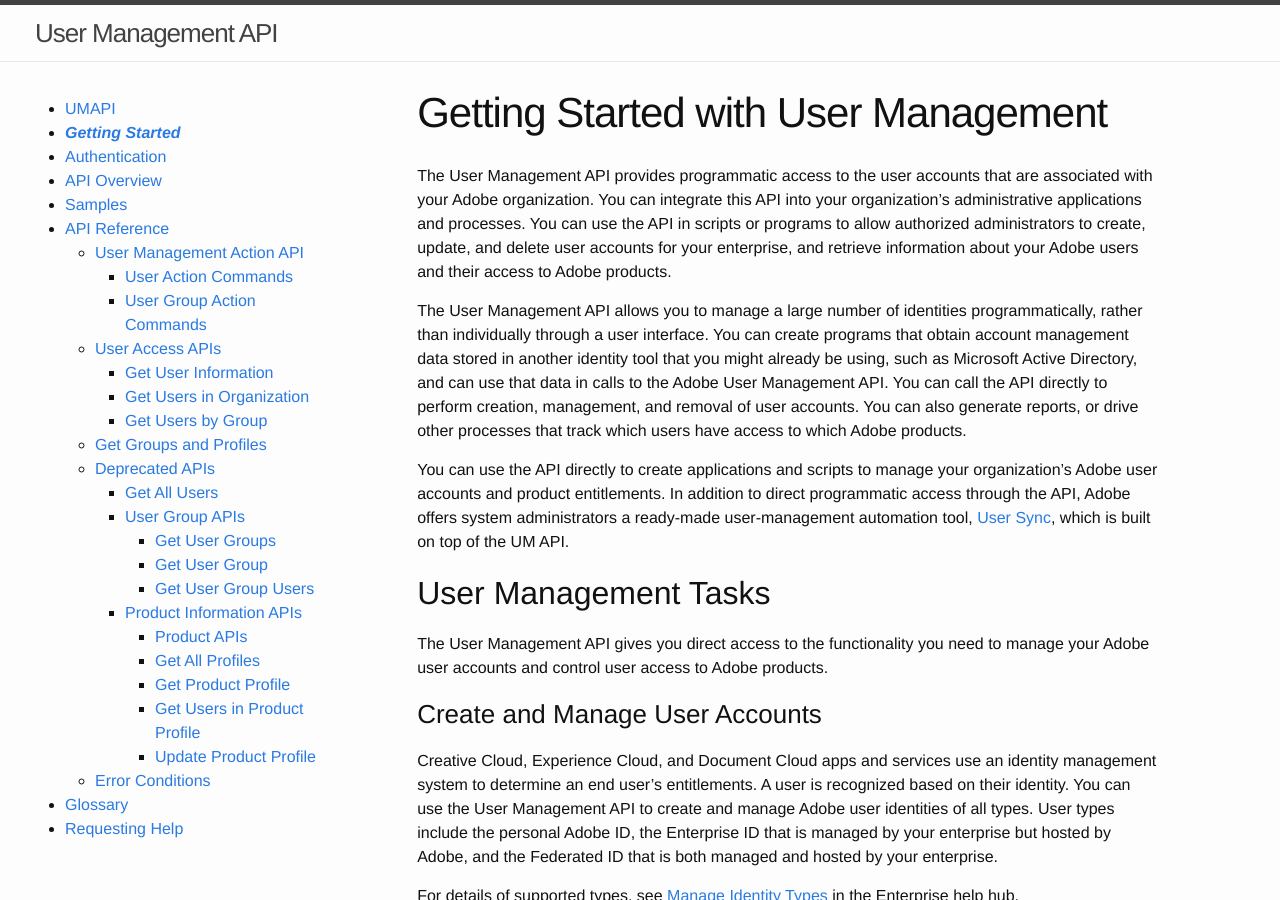
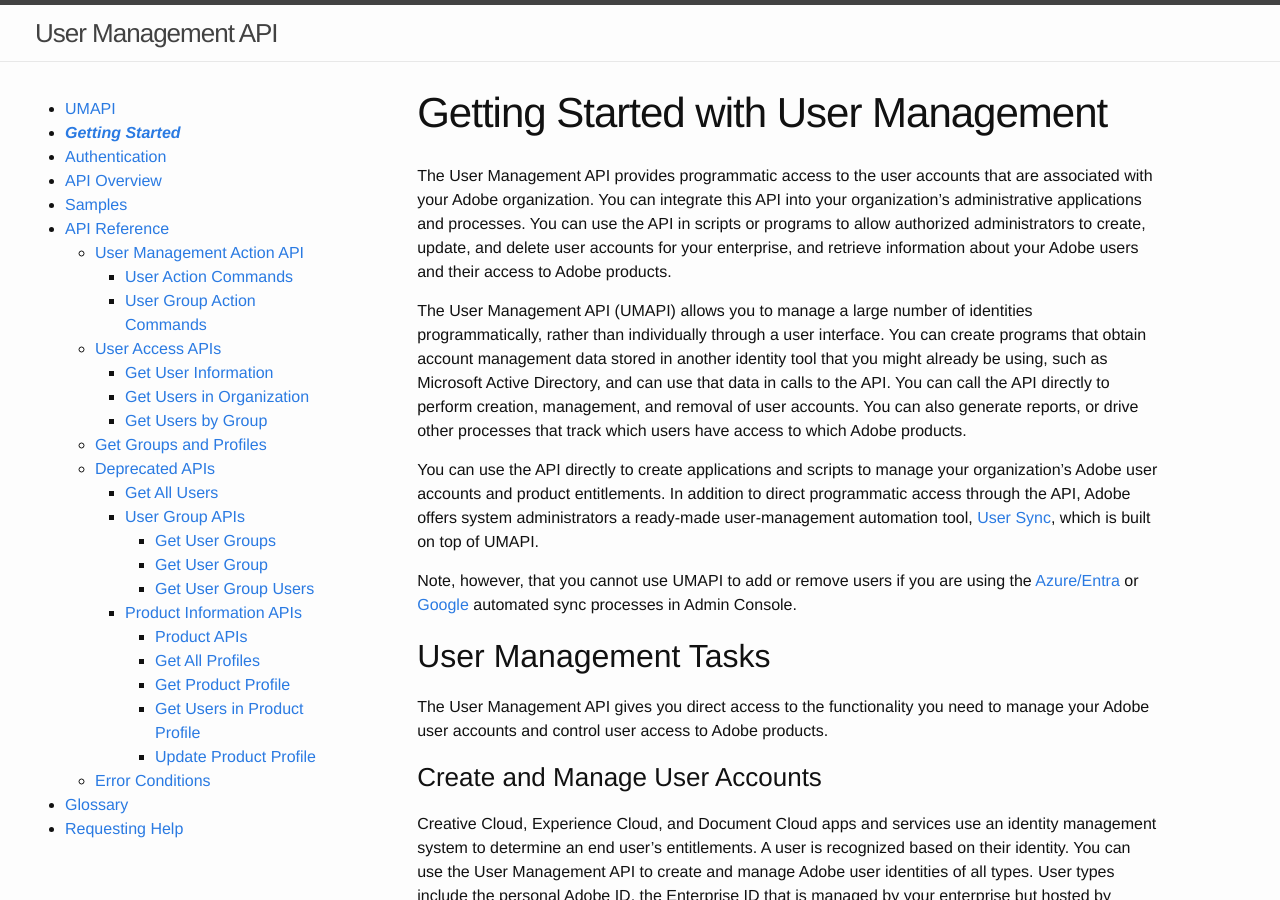
Before and after one commit to adobe-apiplatform/umapi-documentation, a Jekyll site: the page built from docs/en/getstarted.md, in a window 1280 px wide and 900 px high. Built offline with Jekyll 4.4.1, drawn with Linux system fonts in a browser that asks for light colours.

Commit message:
Update for global admin handling

```diff
--- a/docs/en/getstarted.md
+++ b/docs/en/getstarted.md
@@ -9,10 +9,11 @@
 
 {% include_relative partials/umIntro.md %}
 
-The User Management API allows you to manage a large number of identities programmatically, rather than individually through a user interface. You can create programs that obtain account management data stored in another identity tool that you might already be using, such as Microsoft Active Directory, and can use that data in calls to the Adobe User Management API. You can call the API directly to perform creation, management, and removal of user accounts. You can also generate reports, or drive other processes that track which users have access to which Adobe products.
+The User Management API (UMAPI) allows you to manage a large number of identities programmatically, rather than individually through a user interface. You can create programs that obtain account management data stored in another identity tool that you might already be using, such as Microsoft Active Directory, and can use that data in calls to the API. You can call the API directly to perform creation, management, and removal of user accounts. You can also generate reports, or drive other processes that track which users have access to which Adobe products.
 
-You can use the API directly to create applications and scripts to manage your organization's Adobe user accounts and product entitlements. In addition to direct programmatic access through the API, Adobe offers system administrators a ready-made user-management automation tool, [User Sync](#usersync), which is built on top of the UM API.
+You can use the API directly to create applications and scripts to manage your organization's Adobe user accounts and product entitlements. In addition to direct programmatic access through the API, Adobe offers system administrators a ready-made user-management automation tool, [User Sync](#usersync), which is built on top of UMAPI.
 
+Note, however, that you cannot use UMAPI to add or remove users if you are using the [Azure/Entra](https://helpx.adobe.com/enterprise/using/add-azure-sync.html) or [Google](https://helpx.adobe.com/enterprise/using/setup-sso-google.html) automated sync processes in Admin Console.
 
 ## User Management Tasks
 
```
Also changed, not shown: docs/en/api/ActionsCmds.md (+1 -1 lines).
